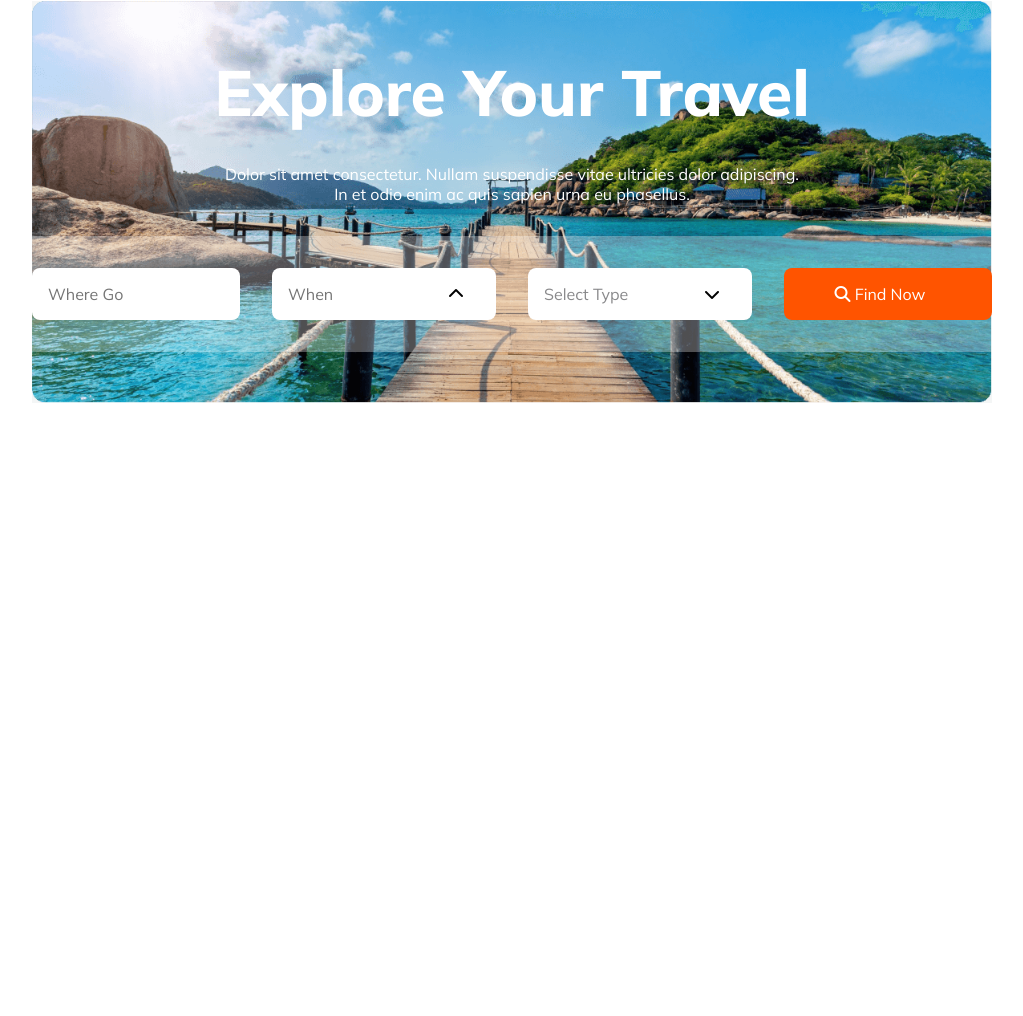
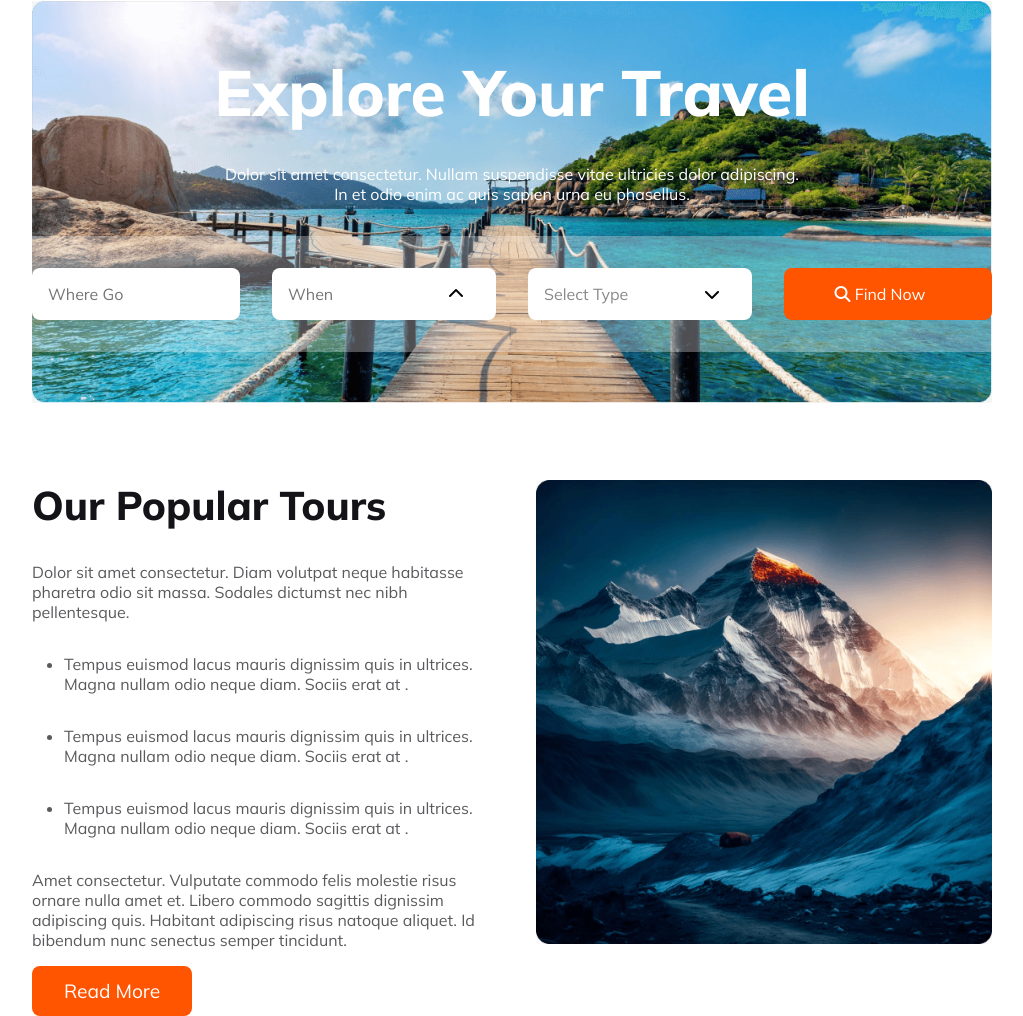
Before and after one commit to BiplobHossainSobuj/trips-travels, a plain HTML site: page index.html in a window 1280 px wide. Shown: the part 172-1188 px from the top of the page, without its empty margins (128-1151 px from the left). Before the commit the page ends 800 px from the top, so only its background shows below. Drawn offline with Linux system fonts and the light colour scheme.

Commit message:
added popular tours section

```diff
--- a/index.html
+++ b/index.html
@@ -50,6 +50,24 @@
                 </div>
             </div>
         </section>
+        <section class="popular-tours-container">
+            <div class="popular-tours-information">
+                <h1 class="primary-title">Our Popular Tours</h1>
+                <p class="text-secondary">Dolor sit amet consectetur. Diam volutpat neque habitasse pharetra odio sit massa. Sodales dictumst nec nibh pellentesque.</p>
+                <ul>
+                    <li class="text-secondary">Tempus euismod lacus mauris dignissim quis in ultrices. Magna nullam odio neque diam. Sociis erat at .</li>
+                    <li class="text-secondary">Tempus euismod lacus mauris dignissim quis in ultrices. Magna nullam odio neque diam. Sociis erat at .</li>
+                    <li class="text-secondary">Tempus euismod lacus mauris dignissim quis in ultrices. Magna nullam odio neque diam. Sociis erat at .</li>
+                </ul>
+                <p class="text-secondary">Amet consectetur. Vulputate commodo felis molestie risus
+                    ornare nulla amet et. Libero commodo sagittis dignissim adipiscing quis. Habitant adipiscing risus natoque aliquet. Id bibendum nunc senectus semper tincidunt.
+                </p>
+                <p><button class="btn-colorful">Read More</button></p>
+            </div>
+            <div>
+                <img src="Images/Rectangle 4.png" alt="" srcset="">
+            </div>
+        </section>
     </main>
     <footer>
 
--- a/style.css
+++ b/style.css
@@ -13,6 +13,26 @@
     color: #FF5400;
     font-size: 1.6rem;
     font-weight: 800;
+}
+.primary-title{
+    color: #131318;
+    font-size: 2.5rem;
+    font-weight: 800;
+    margin-bottom: 1rem;
+}
+.text-secondary{
+    color: #5A5A5D;
+    font-size: 1rem;
+    font-style: normal;
+    font-weight: 400;
+    padding: 1rem 0rem;
+}
+.btn-colorful{
+    border-radius: 8px;
+    background: #FF5400;
+    padding: 0.8rem 1.2rem;
+    color: #FFF;
+    font-size: 1.2rem;
 }
 /* header styles  */
 .header{
@@ -36,16 +56,16 @@
     list-style: none;
     align-items: center;
 }
-ul li{
+.header ul li{
     padding-left: 3rem;
     color: #424247;
     font-size: 1rem;
     font-weight: 700;
 }
-ul :nth-child(1){
+.header ul :nth-child(1){
     color: #FF5400;
 }
-ul i{
+.header ul i{
     visibility: hidden;
 }
 /* explore section styles  */
@@ -106,6 +126,21 @@ ul i{
 #btn-find-now button{
     color: #FFF;
 }
+/* popular tours section style */
+.popular-tours-container{
+    display: flex;
+    width: 75%;
+    gap: 3rem;
+}
+.popular-tours-container div{
+    width: 100%;
+}
+.popular-tours-container ul{
+    margin-left: 2rem;
+}
+.popular-tours-container img{
+    width: 100%;
+}
 
 
 
@@ -115,19 +150,20 @@ ul i{
         margin-top: 1rem;
     }
 
-    ul li{
+    .header ul li{
         display: none;
     }
-    ul i{
+    .header ul i{
         visibility: visible;
         padding-left: 50px;
     }
     .explore-travel-container{
         background-size: cover;
-        padding: 2rem;
+        padding: 1rem;
         margin: 1rem;
     }
-    .form-container{
+    .form-container,
+    .popular-tours-container{
         flex-direction: column;
 
     }
@@ -137,6 +173,10 @@ ul i{
     .form-container input,button{
         width: 13rem;
     }
+    .popular-tours-container{
+        width: 90%;
+    }
+
 
 
 }
```
